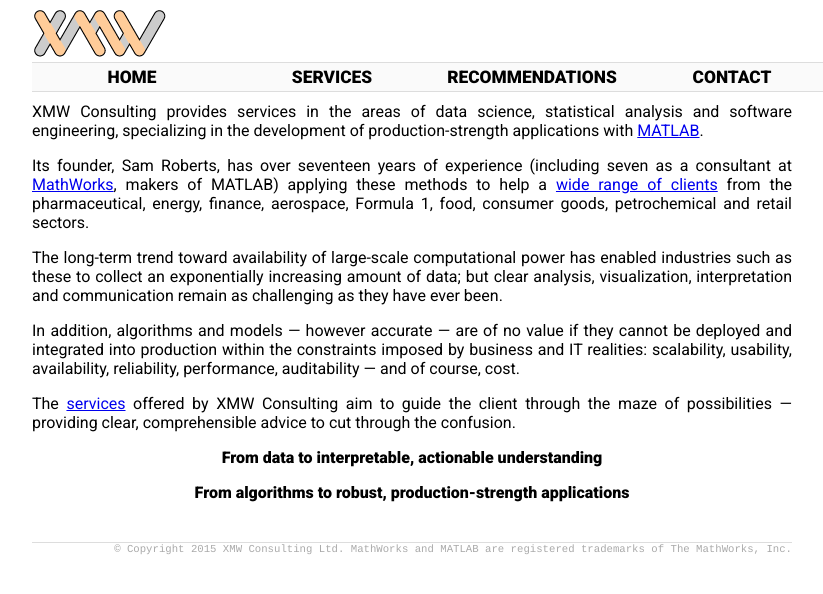
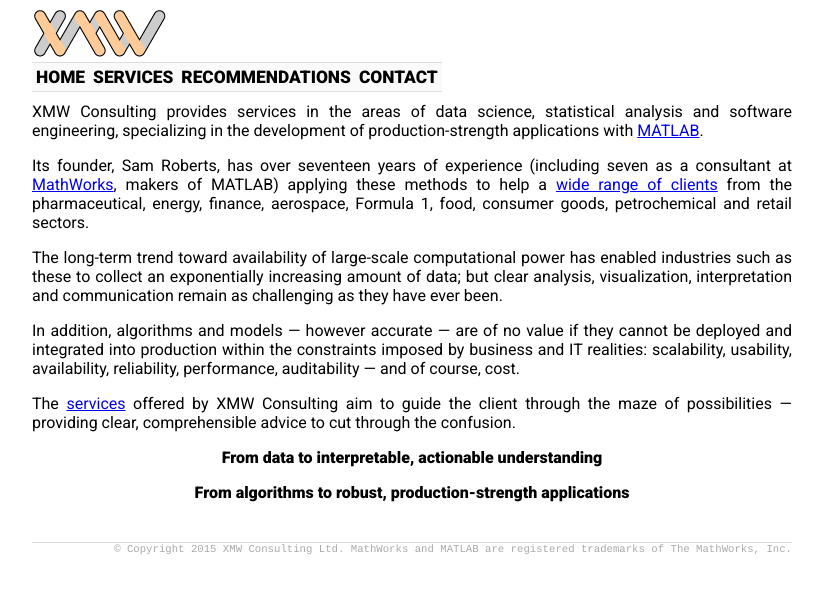
Before and after one commit to xmwconsulting/xmwconsulting.github.io, a Jekyll site: the page built from index.html, in a window 1280 px wide. Shown: the top 594 px of the page, without its empty margins (208-1031 px from the left). Built offline with Jekyll 4.4.1, drawn with Linux system fonts in a browser that asks for light colours.

Commit message:
Better max width and margins

```diff
--- a/css/main.css
+++ b/css/main.css
@@ -42,7 +42,7 @@ nav li {
 
 nav a {
     display: block;
-    width: 192px;
+    max-width: 192px;
     font-weight: bolder;
     text-align: center;
     padding: 4px;
```
